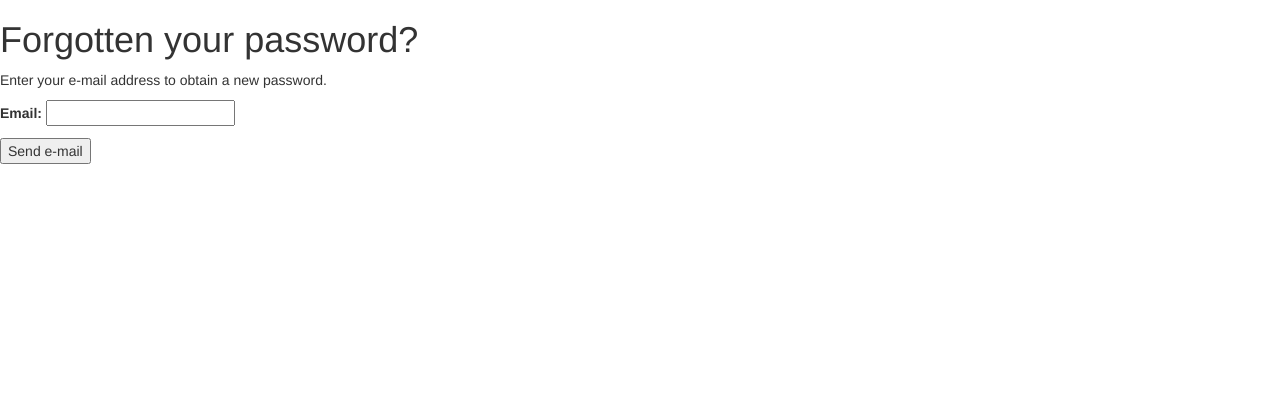
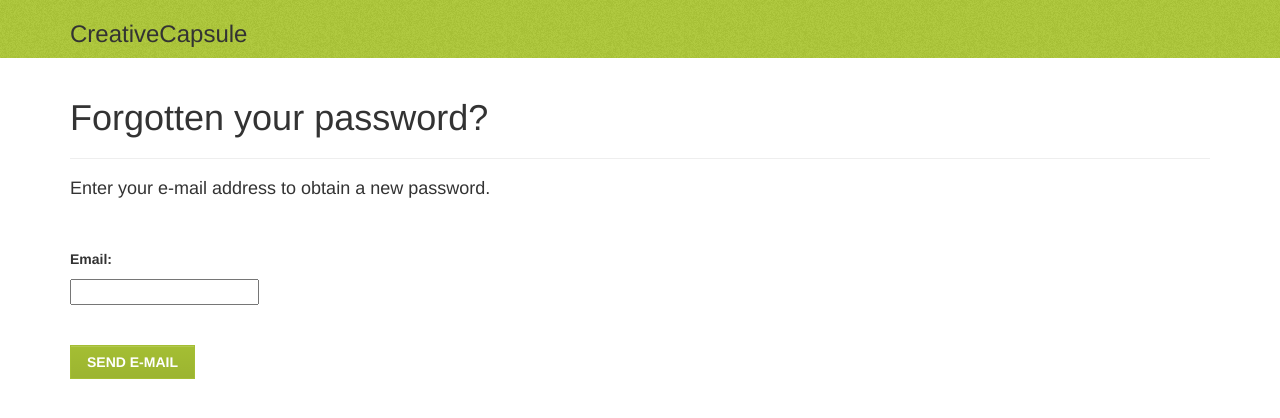
Before and after one commit to aamod0611/OrganizationApp, a Django app: page /main/password-reset/ in a window 1280 px wide. Shown: the top 418 px of the page. Run offline with Django 3.2, Linux system fonts and the light colour scheme; some libraries are stand-ins or nearby versions.

Commit message:
password_pages modified

```diff
--- a/main/static/style.css
+++ b/main/static/style.css
@@ -394,3 +394,25 @@ margin-top: 40px;
     color: #9EB929;
     background-color: transparent;
 }
+
+.grp-btn2 {
+    background-color: #ccd6dd;
+    background-repeat: no-repeat;
+    border: 1px solid #e6ecf0;
+    /* border-radius: 4px; */
+    color: #66757f;
+    cursor: pointer;
+    display: inline-block;
+    font-size: 14px;
+    font-weight: bold;
+    line-height: normal;
+    padding: 8px 16px;
+    position: relative;
+    color: #fff;
+    background-color: #a4be33;
+    background-image: linear-gradient(rgba(0,0,0,0),rgba(0,0,0,0.05));
+    border: 1px solid #a4be33;
+    box-shadow: inset 0 1px 0 rgba(255,255,255,0.15);
+    margin-top: 40px;
+    margin-left: 0px;
+}
--- a/main/templates/registration/password_reset_form.html
+++ b/main/templates/registration/password_reset_form.html
@@ -1,11 +1,29 @@
 {% extends "base.html" %}
 {% block body %}
+<div class="Team-Details-info">
+    <div class="container">
+<h3>CreativeCapsule</h3>
+    </div>
+</div>
+		<div class="container">
+            <div class="space">
+    <h1>Forgotten your password?</h1>
+    <hr>
+    <h4>Enter your e-mail address to obtain a new password.</h4>
+                <div class="space">
+                    </div>
+    <form action="." method="post">
+        {% for field in form %}
+<div id="{{ field.html_name }}">
+<label>{{field.label_tag}}</label>
+<div>{{ field }}</div>
+    </div>
+{% endfor %}
 
-    <h1>Forgotten your password?</h1>
-    <p>Enter your e-mail address to obtain a new password.</p>
-    <form action="." method="post">
-        {{ form.as_p }}
-        <p><input type="submit" value="Send e-mail"></p>
+        <p><input class="grp-btn2" type="submit" value="SEND E-MAIL"></p>
         {% csrf_token %}
     </form>
+
+</div>
+</div>
 {% endblock %}
```
Also changed, not shown: main/templates/registration/password_reset_complete.html (+14 -2 lines), main/templates/registration/password_reset_confirm.html (+19 -2 lines), main/templates/registration/password_reset_done.html (+15 -2 lines).
